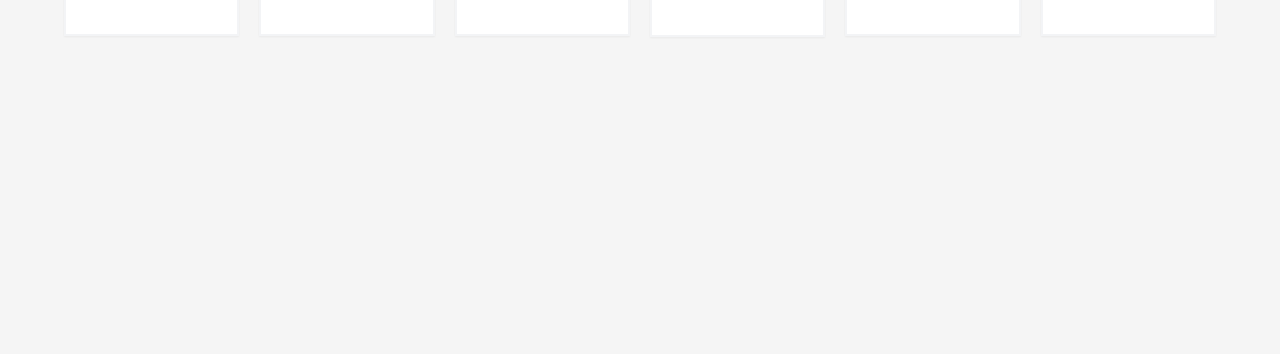
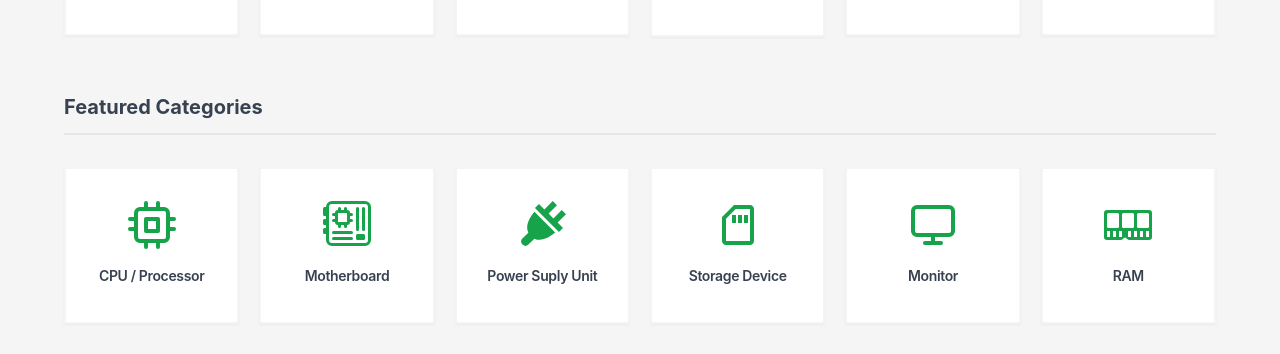
Before and after one commit to arfatbegum/pc-builder-nextjs-app, a Next.js app: page / in a window 1280 px wide. Shown: the part 446-800 px from the top of the page. Built offline with nearby package versions, Linux system fonts and the light colour scheme.

Commit message:
[Done] Featured categories

```diff
--- /dev/null
+++ b/src/components/UI/FeaturedCategories.js
@@ -0,0 +1,44 @@
+import { FiCpu } from "@react-icons/all-files/fi/FiCpu";
+import { BsMotherboard, BsMemory } from 'react-icons/bs';
+import { ImPowerCord } from 'react-icons/im';
+import { FiMonitor } from 'react-icons/fi';
+import { MdOutlineSdStorage } from 'react-icons/md';
+import Link from "next/link";
+
+const FeaturedCategories = () => {
+    return (
+        <section class="text-gray-700 body-font mb-8">
+            <div class="container px-10 py-7 mx-auto">
+                <h1 className='text-xl font-bold border-b-2 border-primary pb-3'>Featured Categories</h1>
+                <div className="grid lg:grid-cols-6 md:grid-cols-3 grid-cols-1 gap-5 items-center mt-8">
+                    <Link href="categories/processor" className="group group-hover:bg-opacity-60 transition duration-500 relative bg-white border-2 border-gray-100 flex justify-center items-center shadow-sm flex-col py-8">
+                        <FiCpu className='text-5xl mb-4 text-green-600' />
+                        <h5 className="text-md font-semibold tracking-tight text-gray-700 mb-1 capitalize">CPU / Processor</h5>
+                    </Link >
+                    <Link href="categories/motherboard" className="group group-hover:bg-opacity-60 transition duration-500 relative bg-white border-2 border-gray-100 flex justify-center items-center shadow-sm flex-col py-8">
+                        <BsMotherboard className='text-5xl mb-4 text-green-600' />
+                        <h5 className="text-md font-semibold tracking-tight text-gray-700 mb-1 capitalize">Motherboard</h5>
+                    </Link>
+                    <Link href="categories/power-suply-unit" className="group group-hover:bg-opacity-60 transition duration-500 relative bg-white border-2 border-gray-100 flex justify-center items-center shadow-sm flex-col py-8">
+                        <ImPowerCord className='text-5xl mb-4 text-green-600' />
+                        <h5 className="text-md font-semibold tracking-tight text-gray-700 mb-1 capitalize">Power Suply Unit</h5>
+                    </Link>
+                    <Link href="categories/storage-device" className="group group-hover:bg-opacity-60 transition duration-500 relative bg-white border-2 border-gray-100 flex justify-center items-center shadow-sm flex-col py-8">
+                        <MdOutlineSdStorage className='text-5xl mb-4 text-green-600' />
+                        <h5 className="text-md font-semibold tracking-tight text-gray-700 mb-1 capitalize">Storage Device</h5>
+                    </Link>
+                    <Link href="categories/monitor" className="group group-hover:bg-opacity-60 transition duration-500 relative bg-white border-2 border-gray-100 flex justify-center items-center shadow-sm flex-col py-8">
+                        <FiMonitor className='text-5xl mb-4 text-green-600' />
+                        <h5 className="text-md font-semibold tracking-tight text-gray-700 mb-1 capitalize">Monitor</h5>
+                    </Link >
+                    <Link href="categories/ram" className="group group-hover:bg-opacity-60 transition duration-500 relative bg-white border-2 border-gray-100 flex justify-center items-center shadow-sm flex-col py-8">
+                        <BsMemory className='text-5xl mb-4 text-green-600' />
+                        <h5 className="text-md font-semibold tracking-tight text-gray-700 mb-1 capitalize">RAM</h5>
+                    </Link>
+                </div>
+            </div>
+        </section>
+    );
+};
+
+export default FeaturedCategories;
--- a/src/components/UI/ProductCard.js
+++ b/src/components/UI/ProductCard.js
@@ -1,5 +1,4 @@
 import ReactStars from "react-rating-stars-component";
-import { MdAddShoppingCart } from "@react-icons/all-files/md/MdAddShoppingCart";
 import { AiOutlineEye } from "@react-icons/all-files/ai/AiOutlineEye";
 import { AiOutlinePlusCircle } from "@react-icons/all-files/ai/AiOutlinePlusCircle";
 import { FiHeart } from "@react-icons/all-files/fi/FiHeart";
--- a/src/pages/index.js
+++ b/src/pages/index.js
@@ -1,6 +1,7 @@
 import Head from "next/head";
 import RootLayout from "@/components/Layouts/RootLayout";
 import FeaturedProducts from "@/components/UI/FeaturedProducts";
+import FeaturedCategories from "@/components/UI/FeaturedCategories";
 
 const HomePage = () => {
   return (
@@ -16,6 +17,7 @@ const HomePage = () => {
       </Head>
       <RootLayout>
         <FeaturedProducts />
+        <FeaturedCategories />
       </RootLayout>
     </>
   );
```
